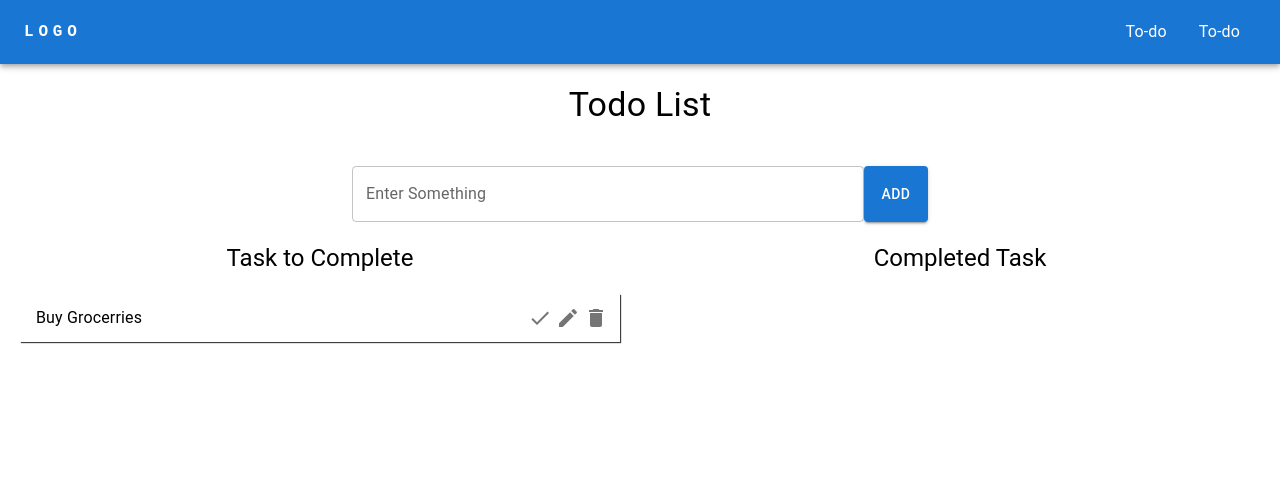
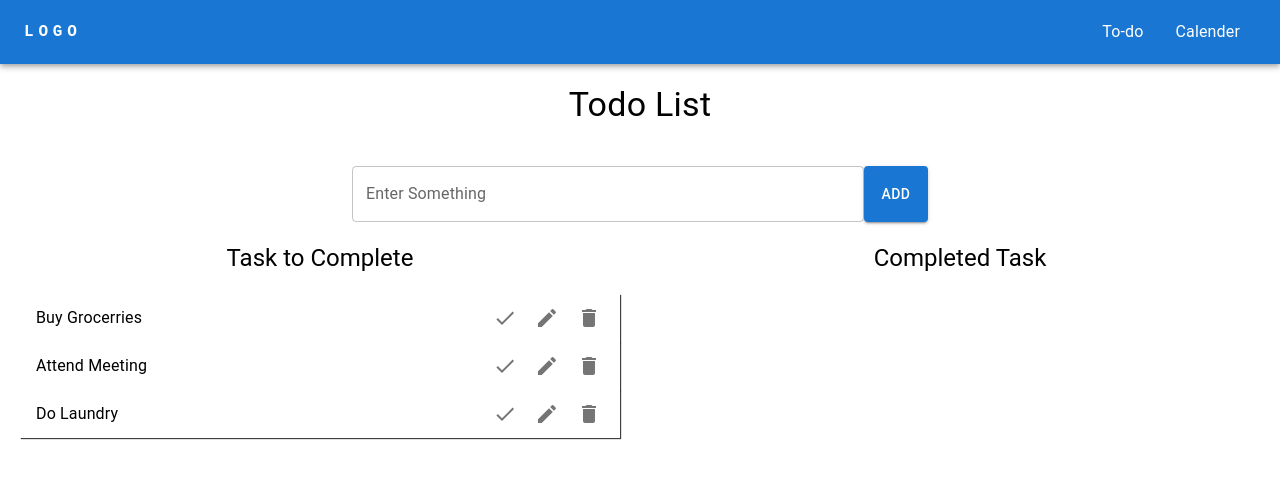
Before and after one commit to vibhor85/react-productive-app, a React (Vite) app: page / in a window 1280 px wide. Shown: the top 478 px of the page. Built offline with nearby package versions, Linux system fonts and the light colour scheme.

Commit message:
Drag and drop added

```diff
--- a/package.json
+++ b/package.json
@@ -16,6 +16,7 @@
     "@mui/material": "^5.14.11",
     "@reduxjs/toolkit": "^1.9.6",
     "react": "^18.2.0",
+    "react-beautiful-dnd": "^13.1.1",
     "react-dom": "^18.2.0",
     "react-redux": "^8.1.3",
     "react-router-dom": "^6.16.0"
--- a/src/App.jsx
+++ b/src/App.jsx
@@ -2,13 +2,15 @@ import { BrowserRouter, Routes, Route } from "react-router-dom";
 import "./App.css";
 import Layout from "./Pages/Layout";
 import Todo from "./Pages/Todo";
+import Calender from "./Pages/Calender";
 
 function App() {
   return (
     <BrowserRouter>
       <Routes>
-        <Route path='/' element={<Layout />}>
+        <Route path="/" element={<Layout />}>
           <Route index={true} element={<Todo />} />
+          <Route path="calender" element={<Calender />} />
         </Route>
       </Routes>
     </BrowserRouter>
--- /dev/null
+++ b/src/Pages/Calender.jsx
@@ -0,0 +1,5 @@
+const Calender = () => {
+  return <div>Calender</div>;
+};
+
+export default Calender;
--- a/src/components/Header.jsx
+++ b/src/components/Header.jsx
@@ -19,7 +19,7 @@ const StyledMenuItem = styled(MenuItem)({
 const Header = () => {
   const NavItems = [
     { text: "To-do", path: "/" },
-    { text: "To-do", path: "/" },
+    { text: "Calender", path: "/calender" },
   ];
 
   return (
--- a/src/components/Todo/TodoInput.jsx
+++ b/src/components/Todo/TodoInput.jsx
@@ -14,19 +14,20 @@ const TodoInput = () => {
   };
   return (
     <Box
-      component='form'
-      p='20px'
-      sx={{ width: "45%", display: "flex" }}
-      onSubmit={AddTodoHandler}>
+      component="form"
+      p="20px"
+      sx={{ width: { sx: "100%", md: "45%" }, display: "flex" }}
+      onSubmit={AddTodoHandler}
+    >
       <TextField
-        id='outlined-basic'
-        label='Enter Something'
-        variant='outlined'
+        id="outlined-basic"
+        label="Enter Something"
+        variant="outlined"
         sx={{ width: "100%" }}
         value={input}
         onChange={(e) => setInput(e.target.value)}
       />
-      <Button variant='contained' type='submit'>
+      <Button variant="contained" type="submit">
         Add
       </Button>
     </Box>
--- a/src/components/Todo/TodoItem.jsx
+++ b/src/components/Todo/TodoItem.jsx
@@ -7,8 +7,14 @@ import {
 import { IconButton, ListItem, ListItemText } from "@mui/material";
 import { Check, Close, Delete, Edit } from "@mui/icons-material";
 import { useEffect, useRef, useState } from "react";
+import styled from "@emotion/styled";
+import { Draggable, Droppable } from "react-beautiful-dnd";
 
-const TodoItem = ({ todo }) => {
+const StyledIconButton = styled(IconButton)({
+  padding: "15px",
+});
+
+const TodoItem = ({ todo, index }) => {
   const [editing, setEditing] = useState(false);
   const [inputText, setInputText] = useState(todo.task);
   const ref = useRef();
@@ -29,29 +35,39 @@ const TodoItem = ({ todo }) => {
     }
   };
   return (
+    <Draggable draggableId={todo.id} index={index}>
+      {(provided) => (
         <ListItem
+          ref={provided.innerRef}
+          {...provided.draggableProps}
+          {...provided.dragHandleProps}
           secondaryAction={
             <>
-          <IconButton
-            edge='end'
-            onClick={() => dispatch(toggleCompletedTodo(todo.id))}>
+              <StyledIconButton
+                edge="end"
+                onClick={() => dispatch(toggleCompletedTodo(todo.id))}
+              >
                 {!todo.completed ? <Check /> : <Close />}
-          </IconButton>
-          <IconButton edge='end' onClick={() => setEditing(true)}>
+              </StyledIconButton>
+              <StyledIconButton edge="end" onClick={() => setEditing(true)}>
                 <Edit />
-          </IconButton>
-          <IconButton edge='end' onClick={() => deleteTodo(todo.id)}>
+              </StyledIconButton>
+              <StyledIconButton edge="end" onClick={() => deleteTodo(todo.id)}>
                 <Delete />
-          </IconButton>
+              </StyledIconButton>
             </>
           }
-      sx={{ boxShadow: "1px 1px 1px rgba(0,0,0,0.75)" }}>
+          sx={{
+            boxShadow: "1px 1px 1px rgba(0,0,0,0.75)",
+            background: "white",
+          }}
+        >
           <ListItemText
             primary={todo.task}
             sx={{ display: !editing ? "block" : "none" }}
           />
           <input
-        type='text'
+            type="text"
             value={inputText}
             onChange={(e) => setInputText(e.target.value)}
             style={{ display: editing ? "block" : "none" }}
@@ -59,6 +75,8 @@ const TodoItem = ({ todo }) => {
             ref={ref}
           />
         </ListItem>
+      )}
+    </Draggable>
   );
 };
 export default TodoItem;
--- a/src/components/Todo/TodoList.jsx
+++ b/src/components/Todo/TodoList.jsx
@@ -2,9 +2,13 @@ import { Box, List, Stack, Typography } from "@mui/material";
 import { useSelector } from "react-redux";
 import TodoItem from "./TodoItem";
 import styled from "@emotion/styled";
+import { DragDropContext, Droppable } from "react-beautiful-dnd";
+import { useDispatch } from "react-redux";
+import { rearrangeTodo, toggleCompletedTodo } from "../../slices/TodoSlice";
 
 const StyledStack = styled(Stack)({
   width: "100%",
+  minHeight: "200px",
 });
 const StyledTypo = styled(Typography)({
   textAlign: "center",
@@ -16,42 +20,90 @@ const StyledList = styled(List)({
 
 const TodoList = () => {
   const todos = useSelector((state) => state.todos);
-
+  const dispatch = useDispatch();
+  const onDragEnd = (result) => {
+    console.log(result);
+    const { destination, source, draggableId } = result;
+    if (!destination) return;
+    if (source.droppableId !== destination.droppableId) {
+      dispatch(toggleCompletedTodo(draggableId));
+      if (source.index !== destination.index) {
+        dispatch(
+          rearrangeTodo({
+            source: source.index,
+            destination: destination.index,
+            id: draggableId,
+          })
+        );
+      }
+    }
+    if (source.droppableId === destination.droppableId) {
+      dispatch(
+        rearrangeTodo({
+          source: source.index,
+          destination: destination.index,
+          id: draggableId,
+        })
+      );
+    }
+  };
   return (
+    <DragDropContext onDragEnd={onDragEnd}>
       <Box sx={{ width: "100%" }}>
-      <Stack direction='row'>
-        <StyledStack direction='column' width='100%'>
-          <StyledTypo variant='h5'>Task to Complete</StyledTypo>
-          <StyledList>
+        <Stack direction={{ xs: "column", md: "row" }}>
+          <StyledStack direction="column" width="100%">
+            <StyledTypo variant="h5">Task to Complete</StyledTypo>
+            <Droppable droppableId="dr-1">
+              {(provided) => (
+                <StyledList
+                  ref={provided.innerRef}
+                  {...provided.droppableProps}
+                >
                   {todos.length > 0 &&
                     todos.map(
-                (todo) =>
-                  !todo.completed && <TodoItem key={todo.id} todo={todo} />
+                      (todo, index) =>
+                        !todo.completed && (
+                          <TodoItem key={todo.id} todo={todo} index={index} />
+                        )
                     )}
+                  {provided.placeholder}
+                </StyledList>
+              )}
+            </Droppable>
             {todos.length === 0 && (
-              <Typography variant='h5' textAlign='center'>
+              <Typography variant="h5" textAlign="center">
                 No Task Present
               </Typography>
             )}
-          </StyledList>
           </StyledStack>
-        <StyledStack direction='column'>
-          <StyledTypo variant='h5'>Completed Task</StyledTypo>
-          <StyledList>
+          <StyledStack direction="column">
+            <StyledTypo variant="h5">Completed Task</StyledTypo>
+            <Droppable droppableId="dr-2">
+              {(provided) => (
+                <StyledList
+                  ref={provided.innerRef}
+                  {...provided.droppableProps}
+                >
                   {todos.length > 0 &&
                     todos.map(
-                (todo) =>
-                  todo.completed && <TodoItem key={todo.id} todo={todo} />
+                      (todo, index) =>
+                        todo.completed && (
+                          <TodoItem key={todo.id} todo={todo} index={index} />
+                        )
                     )}
+                  {provided.placeholder}
+                </StyledList>
+              )}
+            </Droppable>
             {todos.length === 0 && (
-              <Typography variant='h5' textAlign='center'>
+              <Typography variant="h5" textAlign="center">
                 No Task Present
               </Typography>
             )}
-          </StyledList>
           </StyledStack>
         </Stack>
       </Box>
+    </DragDropContext>
   );
 };
 export default TodoList;
--- a/src/slices/TodoSlice.js
+++ b/src/slices/TodoSlice.js
@@ -1,7 +1,11 @@
 import { createSlice, nanoid } from "@reduxjs/toolkit";
 
 const InitialState = {
-  todos: [{ id: nanoid(), task: "Buy Grocerries", completed: false }],
+  todos: [
+    { id: nanoid(), task: "Buy Grocerries", completed: false },
+    { id: nanoid(), task: "Attend Meeting", completed: false },
+    { id: nanoid(), task: "Do Laundry", completed: false },
+  ],
 };
 
 const TodoSlice = createSlice({
@@ -25,10 +29,21 @@ const TodoSlice = createSlice({
       const index = state.todos.findIndex((todo) => todo.id === action.payload);
       state.todos[index].completed = !state.todos[index].completed;
     },
+    rearrangeTodo: (state, action) => {
+      const todo = state.todos.filter((todo) => todo.id === action.payload.id);
+      console.log(todo);
+      state.todos.splice(action.payload.source, 1);
+      state.todos.splice(action.payload.destination, 0, todo[0]);
+    },
   },
 });
 
-export const { addTodo, removeTodo, editSpecificTodo, toggleCompletedTodo } =
-  TodoSlice.actions;
+export const {
+  addTodo,
+  removeTodo,
+  editSpecificTodo,
+  toggleCompletedTodo,
+  rearrangeTodo,
+} = TodoSlice.actions;
 
 export default TodoSlice.reducer;
```
Also changed, not shown: src/Pages/Todo.jsx (+4 -3 lines), 1 other file (tests, documents, lock files or other folders). Lines whose indentation alone changed are shown as unchanged.
